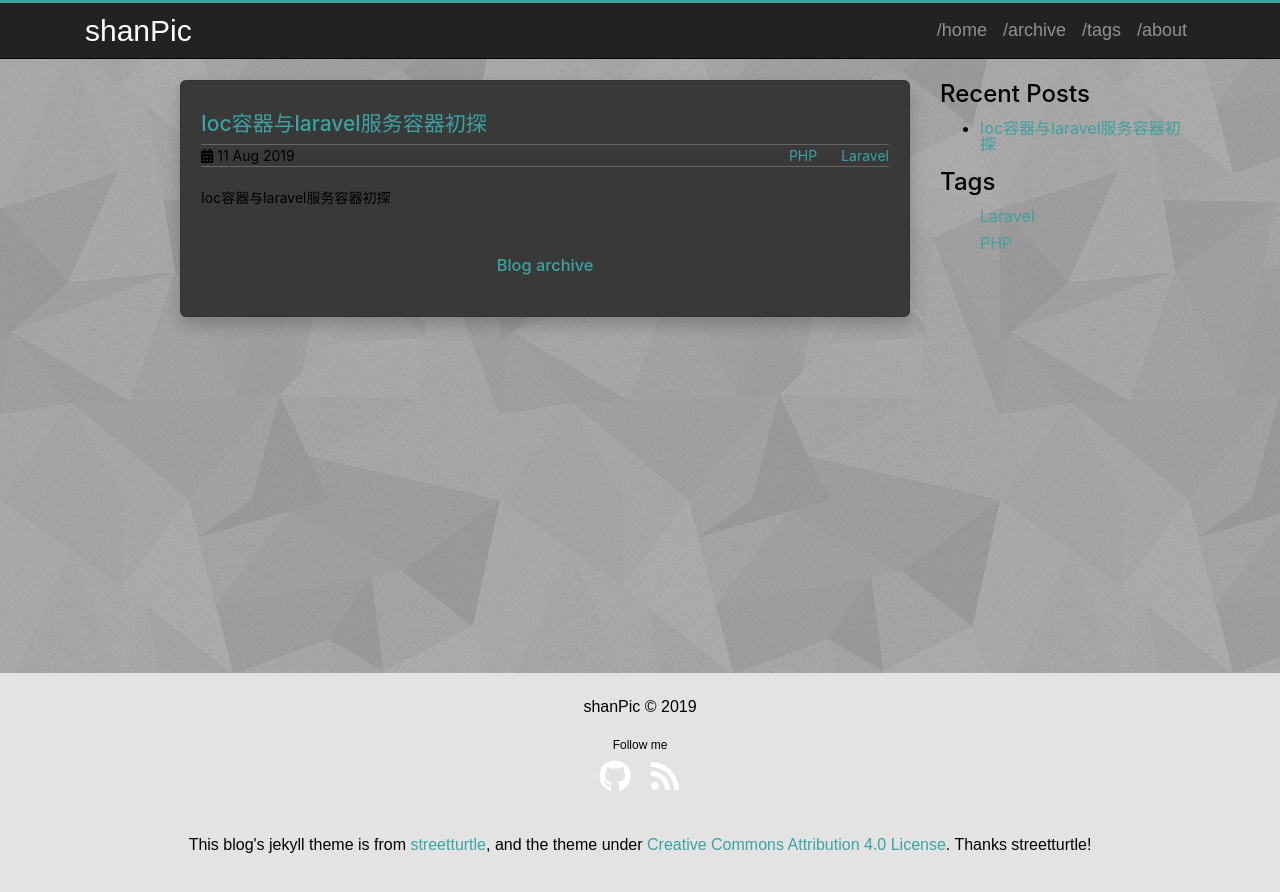
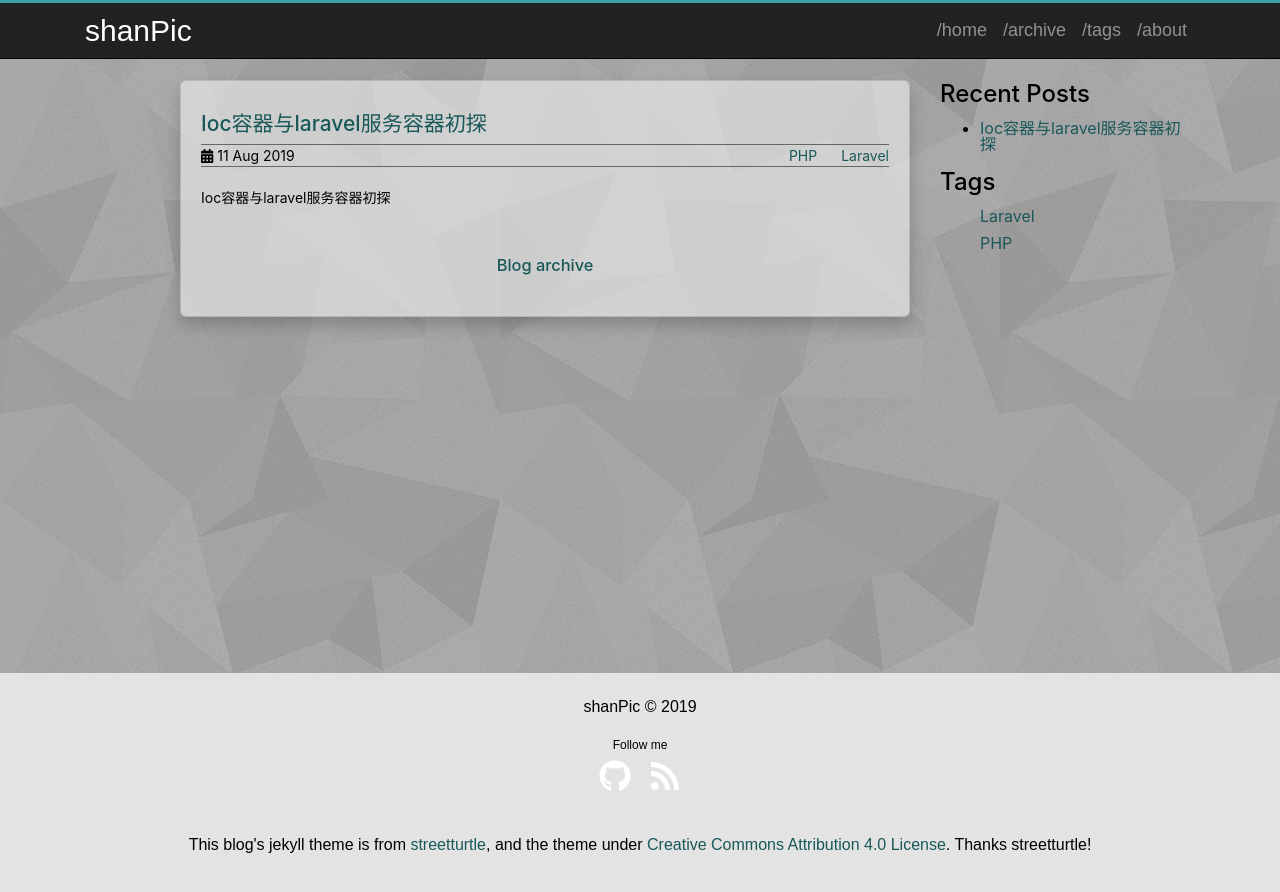
Before and after one commit to shanPic/shanPic.github.io, a Jekyll site: the page built from index.html, in a window 1280 px wide. Shown: the top 892 px of the page. Built offline with Jekyll 4.4.1, drawn with Linux system fonts in a browser that asks for light colours; comment, search, counter and statistics services are not loaded.

Commit message:
change theme's some colors

```diff
--- a/assets/css/theme.scss
+++ b/assets/css/theme.scss
@@ -17,16 +17,17 @@
 //********************************************************
 
 // Several accent colors, choose one or create your own!
-$accent-color: #3CA2A2;    // original =)
+// $accent-color: #3CA2A2;    // original =)
 //$accent-color: #C38FD6;  // velvet
 //$accent-color: #8FD6B3;  // greenish
 //$accent-color: #35B4DE;  // bluish
 //$accent-color: #D2E354;  // yellowish
 //$accent-color: #52B54B;  // green
+$accent-color: #195858;
 
 $font-color: #000003;
 $background-color: #e9e9e9;
-$post-panel-color: #39393a;
+$post-panel-color: #e9e9e9a8;
 $footer-background-color: #e3e3e3;
 $note-color: #87CEFA;
 $warning-color: #ffff00;
```
